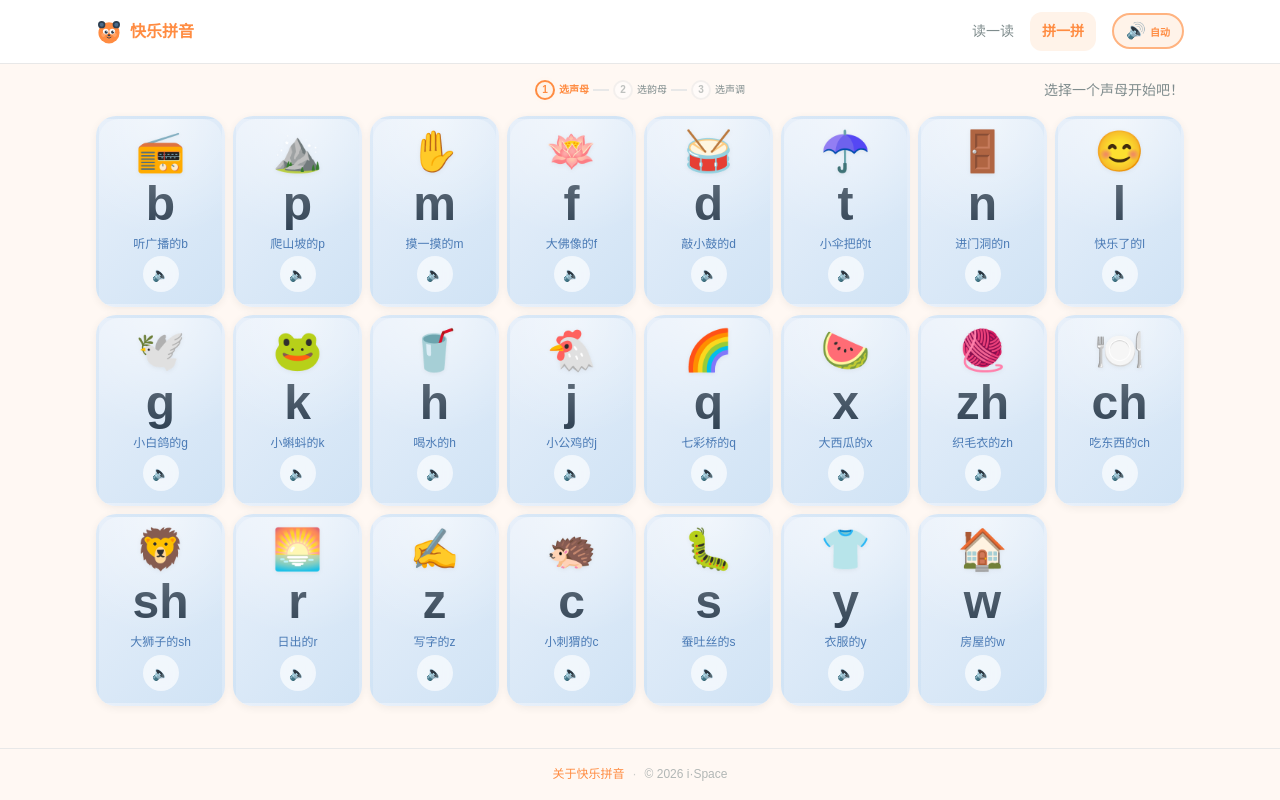
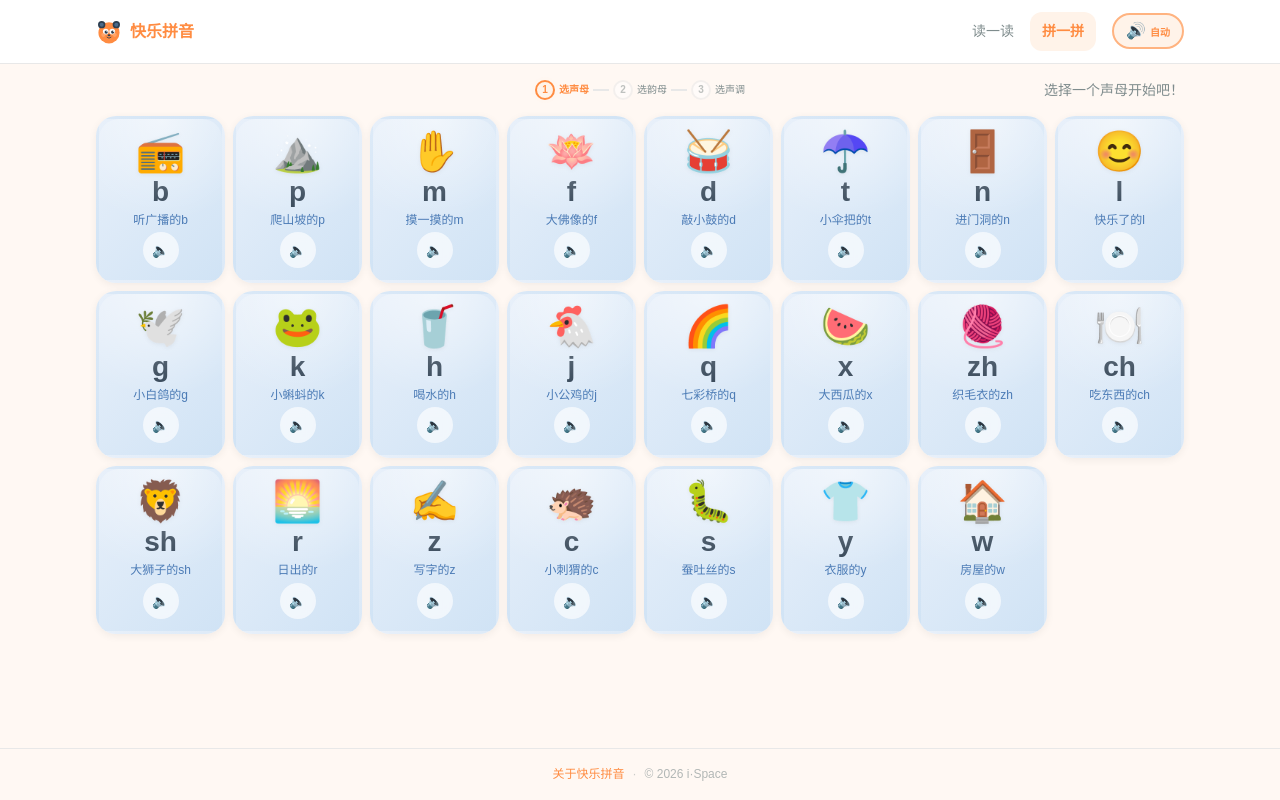
Before and after one commit to ispace-top/HappyPinyin, a Vue app: page /#/builder in a window 1280 px wide. Built offline with nearby package versions, Linux system fonts and the light colour scheme.

Commit message:
Dynamic pinyin font size: scale down for long compound finals
Text length → font size: 1-2 chars = 1.75rem, 3 = 1.35rem,
4 = 1.1rem, 5+ = 0.9rem. Prevents overflow on long finals like
"zhuang", "chuang", "shuang" etc.

```diff
--- a/src/components/common/PinyinCard.vue
+++ b/src/components/common/PinyinCard.vue
@@ -18,6 +18,14 @@ defineProps<{
 defineEmits<{
   select: []
 }>()
+
+function pinyinFontSize(text: string): string {
+  const len = text.length
+  if (len <= 2) return '1.75rem'
+  if (len <= 3) return '1.35rem'
+  if (len <= 4) return '1.1rem'
+  return '0.9rem'
+}
 
 function cardGradient(category: string, subCategory?: string): string {
   switch (category) {
@@ -68,7 +76,7 @@ function descriptionColor(category: string, subCategory?: string): string {
     @click="$emit('select')"
   >
     <span v-if="element.emoji" class="card-emoji" aria-hidden="true">{{ element.emoji }}</span>
-    <p class="pinyin-text">{{ element.text }}</p>
+    <p class="pinyin-text" :style="{ fontSize: pinyinFontSize(element.text) }">{{ element.text }}</p>
     <p v-if="element.description" class="pinyin-desc">{{ element.description }}</p>
     <AudioButton v-if="variant === 'select'" :text="element.pronunciation" />
     <AudioButton v-else :text="element.pronunciation" subtle />
```
